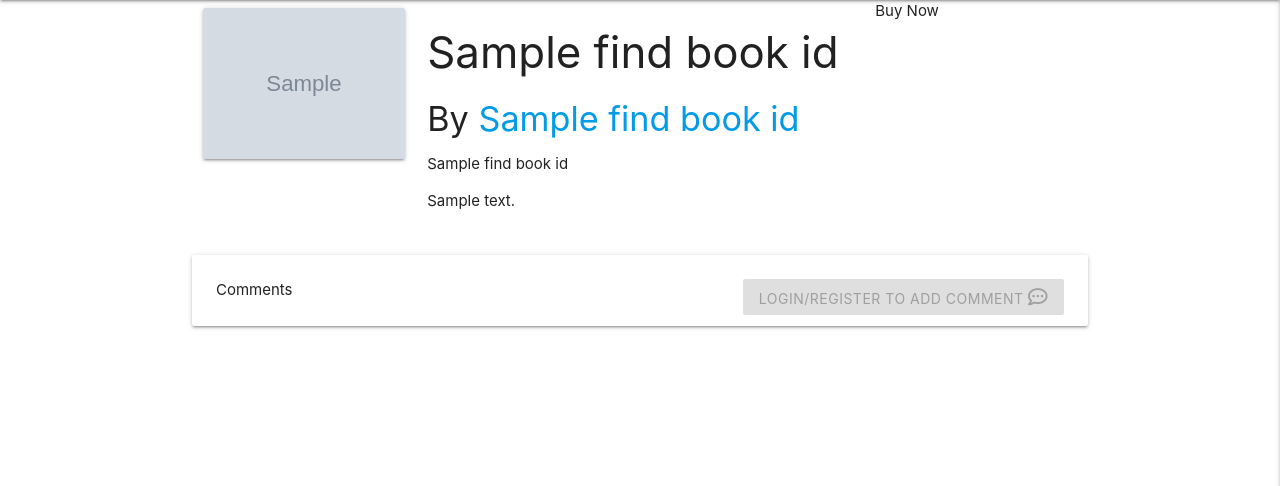
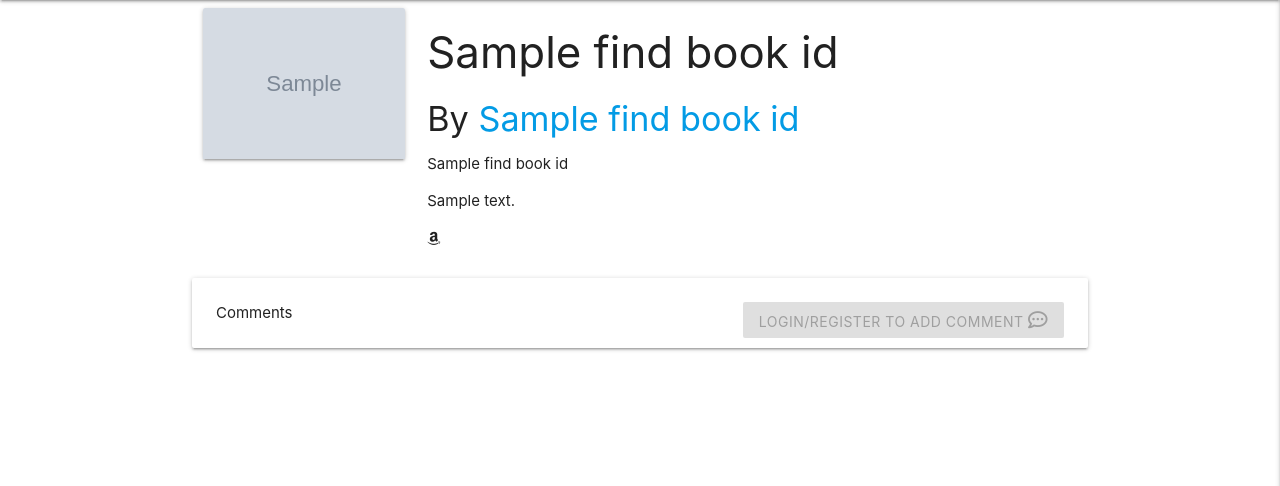
Before and after one commit to Code-Institute-Submissions/Leoney-book_AprResub, a Flask app: template templates/book_profile.html in a window 1280 px wide. Shown: the part 64-550 px from the top of the page. Run offline with Flask 2, Linux system fonts and the light colour scheme; the template is opened without the code that fills it: most values are stand-ins (such as "Sample title", 1, 10 or a date in 2020); grey boxes marked "Sample" are stand-in pictures; some libraries are stand-ins or nearby versions.

Commit message:
Changed the Buy now option

```diff
--- a/templates/book_profile.html
+++ b/templates/book_profile.html
@@ -13,9 +13,7 @@
                 <h4><span>By </span><a href="#">{{ find_book_id.author_name }}</a></h4>
                 <p>{{ find_book_id.category_name }}</p>
                 <p>{{ find_book_id.book_description }}</p>
-            </div>
-            <div class="col s3">
-                Buy Now
+                <i class="fab fa-amazon"></i>
             </div>
         </div>
         <div class="row">
```
